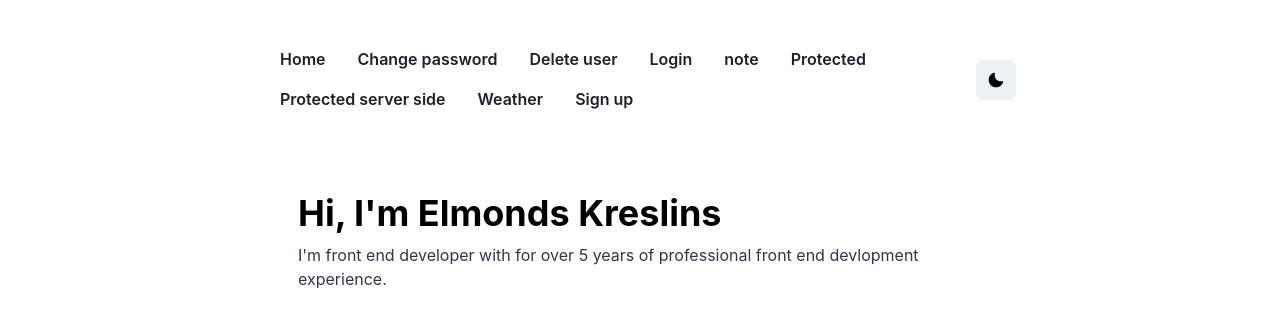
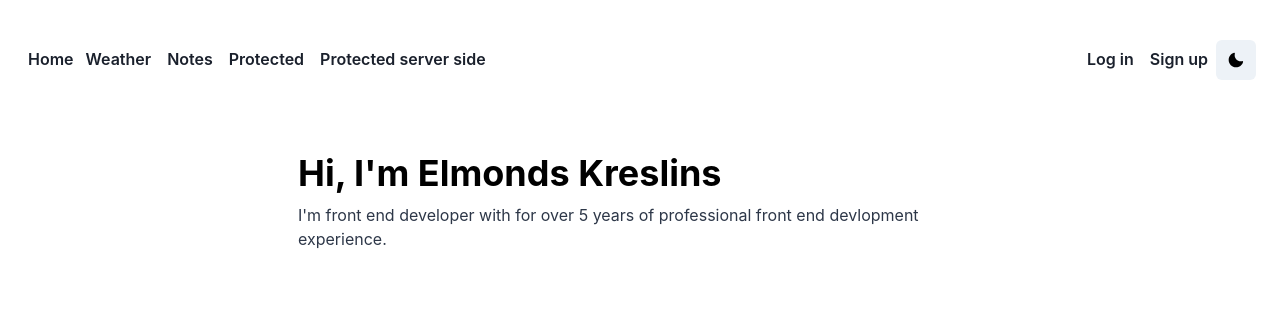
Before and after one commit to elmondino/elmonds, a Next.js app: page / in a window 1280 px wide. Shown: the top 326 px of the page. Built offline with nearby package versions, Linux system fonts and the light colour scheme; no server answers.

Commit message:
added hamburger menu

```diff
--- a/components/Container.js
+++ b/components/Container.js
@@ -3,7 +3,7 @@ import {useColorMode, Button, Flex, Box} from '@chakra-ui/react';
 import NextLink from 'next/link';
 import styled from '@emotion/styled';
 
-import DarkModeSwitch from '../components/DarkModeSwitch';
+import Header from '../components/header/header'
 
 const Container = ({children}) => {
 	const {colorMode} = useColorMode();
@@ -18,120 +18,9 @@ const Container = ({children}) => {
 		dark: 'white',
 	};
 
-	const navHoverBg = {
-		light: 'gray.600',
-		dark: 'gray.300',
-	};
-
-	const StickyNav = styled(Flex)`
-		position: sticky;
-		z-index: 10;
-		top: 0;
-		backdrop-filter: saturate(180%) blur(20px);
-		transition: height 0.5s, line-height 0.5s;
-	`;
-
 	return (
 		<>
-			<StickyNav
-				flexDirection='row'
-				justifyContent='space-between'
-				alignItems='center'
-				maxWidth='800px'
-				minWidth='356px'
-				width='100%'
-				bg={bgColor[colorMode]}
-				as='nav'
-				px={[2, 6, 6]}
-				py={2}
-				mt={8}
-				mb={[0, 0, 8]}
-				mx='auto'>
-				<Box>
-					<NextLink href='/' passHref>
-						<Button
-							as='a'
-							variant='ghost'
-							p={[1, 2, 4]}
-							_hover={{backgroundColor: navHoverBg[colorMode]}}>
-							Home
-						</Button>
-					</NextLink>
-					<NextLink href='/change-password' passHref>
-						<Button
-							as='a'
-							variant='ghost'
-							p={[1, 2, 4]}
-							_hover={{backgroundColor: navHoverBg[colorMode]}}>
-							Change password
-						</Button>
-					</NextLink>
-					<NextLink href='/delete-user' passHref>
-						<Button
-							as='a'
-							variant='ghost'
-							p={[1, 2, 4]}
-							_hover={{backgroundColor: navHoverBg[colorMode]}}>
-							Delete user
-						</Button>
-					</NextLink>
-					<NextLink href='/login' passHref>
-						<Button
-							as='a'
-							variant='ghost'
-							p={[1, 2, 4]}
-							_hover={{backgroundColor: navHoverBg[colorMode]}}>
-							Login
-						</Button>
-					</NextLink>
-					<NextLink href='/note' passHref>
-						<Button
-							as='a'
-							variant='ghost'
-							p={[1, 2, 4]}
-							_hover={{backgroundColor: navHoverBg[colorMode]}}>
-							note
-						</Button>
-					</NextLink>
-					<NextLink href='/protected' passHref>
-						<Button
-							as='a'
-							variant='ghost'
-							p={[1, 2, 4]}
-							_hover={{backgroundColor: navHoverBg[colorMode]}}>
-							Protected
-						</Button>
-					</NextLink>
-					<NextLink href='/protected-server-side' passHref>
-						<Button
-							as='a'
-							variant='ghost'
-							p={[1, 2, 4]}
-							_hover={{backgroundColor: navHoverBg[colorMode]}}>
-							Protected server side
-						</Button>
-					</NextLink>
-					<NextLink href='/weather' passHref>
-						<Button
-							as='a'
-							variant='ghost'
-							p={[1, 2, 4]}
-							_hover={{backgroundColor: navHoverBg[colorMode]}}>
-							Weather
-						</Button>
-					</NextLink>
-					<NextLink href='/sign-up' passHref>
-						<Button
-							as='a'
-							variant='ghost'
-							p={[1, 2, 4]}
-							_hover={{backgroundColor: navHoverBg[colorMode]}}>
-							Sign up
-						</Button>
-					</NextLink>
-				</Box>
-				<DarkModeSwitch />
-			</StickyNav>
+		<Header></Header>
 			<Flex
 				as='main'
 				justifyContent='center'
--- a/components/header/Header.js
+++ b/components/header/Header.js
@@ -1,59 +1,68 @@
-import Link from 'next/link';
+import {useState, useEffect} from 'react';
 import {signIn, signOut, useSession} from 'next-auth/client';
+import {useColorMode, Button, Flex, Box} from '@chakra-ui/react';
+import NextLink from 'next/link';
+import styled from '@emotion/styled';
+
+import HeaderLinks from './headerLinks';
+
+import DarkModeSwitch from '../DarkModeSwitch';
 
 function Header() {
-  const [session, loading] = useSession();
+	const {colorMode} = useColorMode();
+	const [session, loading] = useSession();
+	const [menu, setMenu] = useState(false);
+
+	const bgColor = {
+		light: 'white',
+		dark: '#171717',
+	};
+
+	const color = {
+		light: 'black',
+		dark: 'white',
+	};
+
+	const navHoverBg = {
+		light: 'gray.600',
+		dark: 'gray.300',
+	};
+
 	return (
-		<header style={{margin: '0px auto 80px'}}>
-			<nav>
-				<ul>
-					<li>
-						<Link href='/'>Home</Link>
-					</li>
-					<li>
-						<Link href='/change-password'>Change password</Link>
-					</li>
-					<li>
-						<Link href='/delete-user'>Delete user</Link>
-					</li>
-					<li>
-						<Link href='/login'>Log in</Link>
-					</li>
-					<li>
-						<Link href='/note'>Notes</Link>
-					</li>
-					<li>
-						<Link href='/protected'>Protected Route</Link>
-					</li>
-					<li>
-						<Link href='/protected-server-side'>
-							Protected Server Side Route
-						</Link>
-					</li>
-					<li>
-						<Link href='/sign-up'>Sign up</Link>
-					</li>
-					<li>
-						<Link href='/weather'>Weather Api</Link>
-					</li>
-					<li style={{marginTop: '30px'}}>
-						{!session && (
-							<>
-								Not signed in <br />
-								<button onClick={signIn}>Sign In</button>
-							</>
-						)}
-						{session && (
-							<>
-								Signed in as {session.user.email} <br />
-								<div>You can now access our super secret pages</div>
-								<button onClick={signOut}>sign out</button>
-							</>
-						)}
-					</li>
-				</ul>
-			</nav>
-		</header>
+		<Box as='header'>
+			<Button
+				as='a'
+				variant='ghost'
+				p={[1, 2]}
+				_hover={{backgroundColor: navHoverBg[colorMode]}}
+				display={['block', 'block', 'block', 'none']}
+				onClick={() => setMenu(!menu)}>
+				Hamburger Button
+			</Button>
+			{menu ? (
+				<Box display={['block', 'block', 'block', 'none']}>
+					<HeaderLinks></HeaderLinks>
+				</Box>
+			) : (
+				<Box display={['none', 'none', 'none', 'none']}>
+					<HeaderLinks></HeaderLinks>
+				</Box>
+			)}
+			<Box
+				display={['none', 'none', 'none', 'flex']}
+				flexDirection='row'
+				justifyContent='space-between'
+				alignItems='top'
+				bg={bgColor[colorMode]}
+				as='nav'
+				px={[0, 0, 0, 6]}
+				py={[0, 0, 0, 2]}
+				mt={[0, 0, 0, 8]}
+				mb={[0, 0, 0, 8]}
+				mx='auto'>
+				<HeaderLinks></HeaderLinks>
+			</Box>
+		</Box>
 	);
 }
 
--- /dev/null
+++ b/components/header/headerLinks.js
@@ -0,0 +1,139 @@
+import {useState, useEffect} from 'react';
+import {signIn, signOut, useSession} from 'next-auth/client';
+import {useColorMode, Button, Flex, Box} from '@chakra-ui/react';
+import NextLink from 'next/link';
+import styled from '@emotion/styled';
+
+import DarkModeSwitch from '../DarkModeSwitch';
+
+export default function HeaderLinks() {
+	const {colorMode} = useColorMode();
+	const [session, loading] = useSession();
+	const [menu, setMenu] = useState(false);
+
+	const bgColor = {
+		light: 'white',
+		dark: '#171717',
+	};
+
+	const color = {
+		light: 'black',
+		dark: 'white',
+	};
+
+	const navHoverBg = {
+		light: 'gray.600',
+		dark: 'gray.300',
+	};
+
+	return (
+		<>
+			<Box>
+				<NextLink href='/' passHref>
+					<Button
+						minWidth={['100%', '100%', '100%', 'auto']}
+						as='a'
+						variant='ghost'
+						p={1}
+						_hover={{backgroundColor: navHoverBg[colorMode]}}>
+						Home
+					</Button>
+				</NextLink>
+				<NextLink href='/weather' passHref>
+					<Button
+						minWidth={['100%', '100%', '100%', 'auto']}
+						as='a'
+						variant='ghost'
+						p={[1, 2]}
+						_hover={{backgroundColor: navHoverBg[colorMode]}}>
+						Weather
+					</Button>
+				</NextLink>
+				<NextLink href='/notes' passHref>
+					<Button
+						minWidth={['100%', '100%', '100%', 'auto']}
+						as='a'
+						variant='ghost'
+						p={[1, 2]}
+						_hover={{backgroundColor: navHoverBg[colorMode]}}>
+						Notes
+					</Button>
+				</NextLink>
+				<NextLink href='/protected' passHref>
+					<Button
+						minWidth={['100%', '100%', '100%', 'auto']}
+						as='a'
+						variant='ghost'
+						p={[1, 2]}
+						_hover={{backgroundColor: navHoverBg[colorMode]}}>
+						Protected
+					</Button>
+				</NextLink>
+				<NextLink href='/protected-server-side' passHref>
+					<Button
+						minWidth={['100%', '100%', '100%', 'auto']}
+						as='a'
+						variant='ghost'
+						p={[1, 2]}
+						_hover={{backgroundColor: navHoverBg[colorMode]}}>
+						Protected server side
+					</Button>
+				</NextLink>
+			</Box>
+			<Flex
+				flexWrap={'wrap'}
+				justifyContent={'flex-end'}
+				ml={[0, 0, 0, 10]}
+				minWidth={[0, 0, 0, 230]}>
+				{!session && (
+					<>
+						<Button
+							minWidth={['100%', '100%', '100%', 'auto']}
+							onClick={signIn}
+							variant='ghost'
+							p={[1, 2]}
+							_hover={{backgroundColor: navHoverBg[colorMode]}}>
+							Log in
+						</Button>
+						<NextLink href='/sign-up' passHref>
+							<Button
+								minWidth={['100%', '100%', '100%', 'auto']}
+								as='a'
+								variant='ghost'
+								p={[1, 2]}
+								_hover={{backgroundColor: navHoverBg[colorMode]}}>
+								Sign up
+							</Button>
+						</NextLink>
+					</>
+				)}
+				{session && (
+					<>
+						<Box as='p'>Welcome {session.user.email}</Box>
+						<Box>You can now access our super secret pages</Box>
+						<Button onClick={signOut}>sign out</Button>
+						<NextLink href='/change-password' passHref>
+							<Button
+								as='a'
+								variant='ghost'
+								p={[1, 2]}
+								_hover={{backgroundColor: navHoverBg[colorMode]}}>
+								Change password
+							</Button>
+						</NextLink>
+						<NextLink href='/delete-user' passHref>
+							<Button
+								as='a'
+								variant='ghost'
+								p={[1, 2]}
+								_hover={{backgroundColor: navHoverBg[colorMode]}}>
+								Delete user
+							</Button>
+						</NextLink>
+					</>
+				)}
+				<DarkModeSwitch />
+			</Flex>
+		</>
+	);
+}
--- a/pages/_app.js
+++ b/pages/_app.js
@@ -25,7 +25,6 @@ const GlobalStyle = ({children}) => {
 						color: #fefefe;
 					}
 					html {
-						min-width: 356px;
 						scroll-behavior: smooth;
 					}
 					#__next {
--- a/styles/theme.js
+++ b/styles/theme.js
@@ -9,10 +9,10 @@ const fonts = {
 }
 
 const breakpoints = createBreakpoints({
-    sm: "40em",
-    md: "48em",
-    lg: "62em",
-    lg: "80em",
+    sm: "40em", // "640px"
+    md: "48em", // "768px"
+    lg: "64em", // "1024px"
+    xl: "80em", // "1240px"
 })
 
 const overrides = {
@@ -36,6 +36,11 @@ const overrides = {
         "5xl": "48px",
         "6xl": "64px",
     },
+    colors: {
+        elmonds: {
+            100: 'orange'
+        }
+    }
 }
 
 const customTheme = extendTheme(overrides)
```
Also changed, not shown: pages/delete-user/index.js (renamed from pages/login/delete-user/index.js), pages/notes/index.js (renamed from pages/note/index.js), pages/notes/my-notes.js (renamed from pages/note/my-notes.js), pages/notes/see-note.js (renamed from pages/note/see-note.js).
